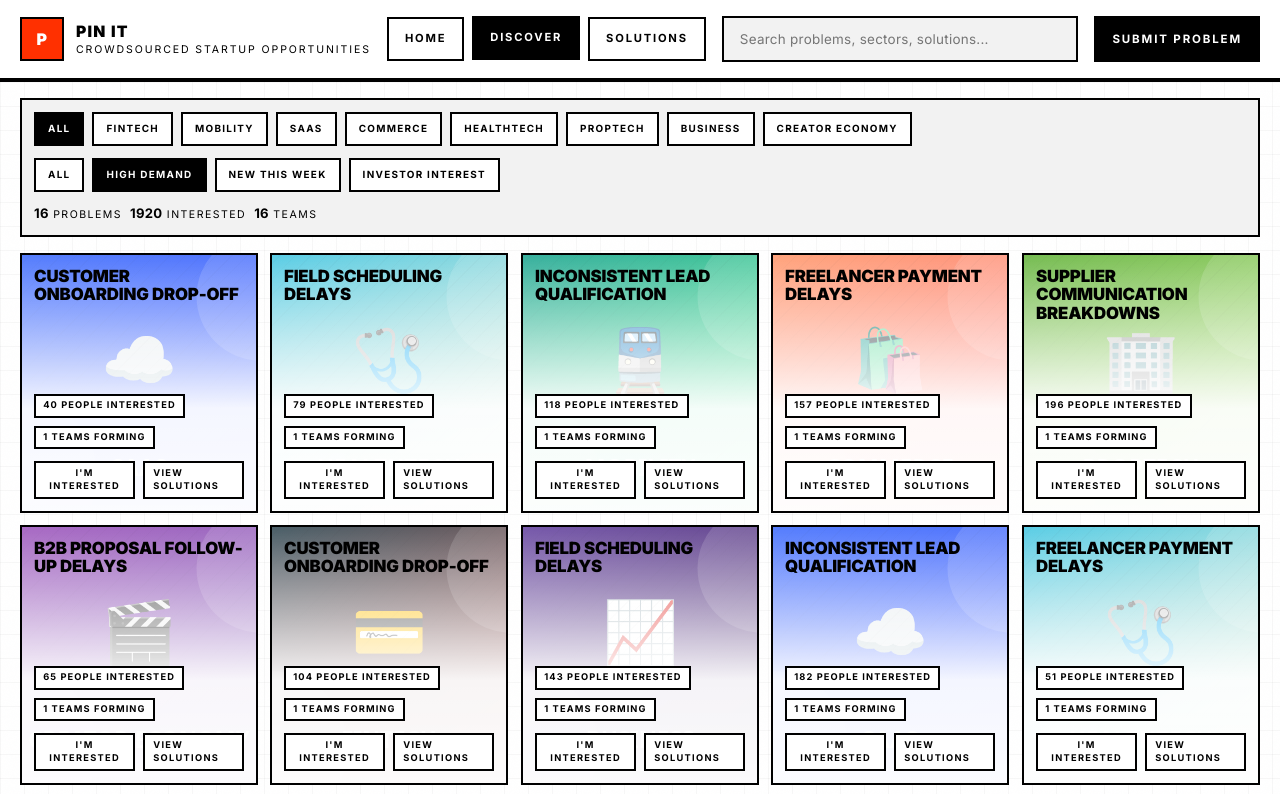
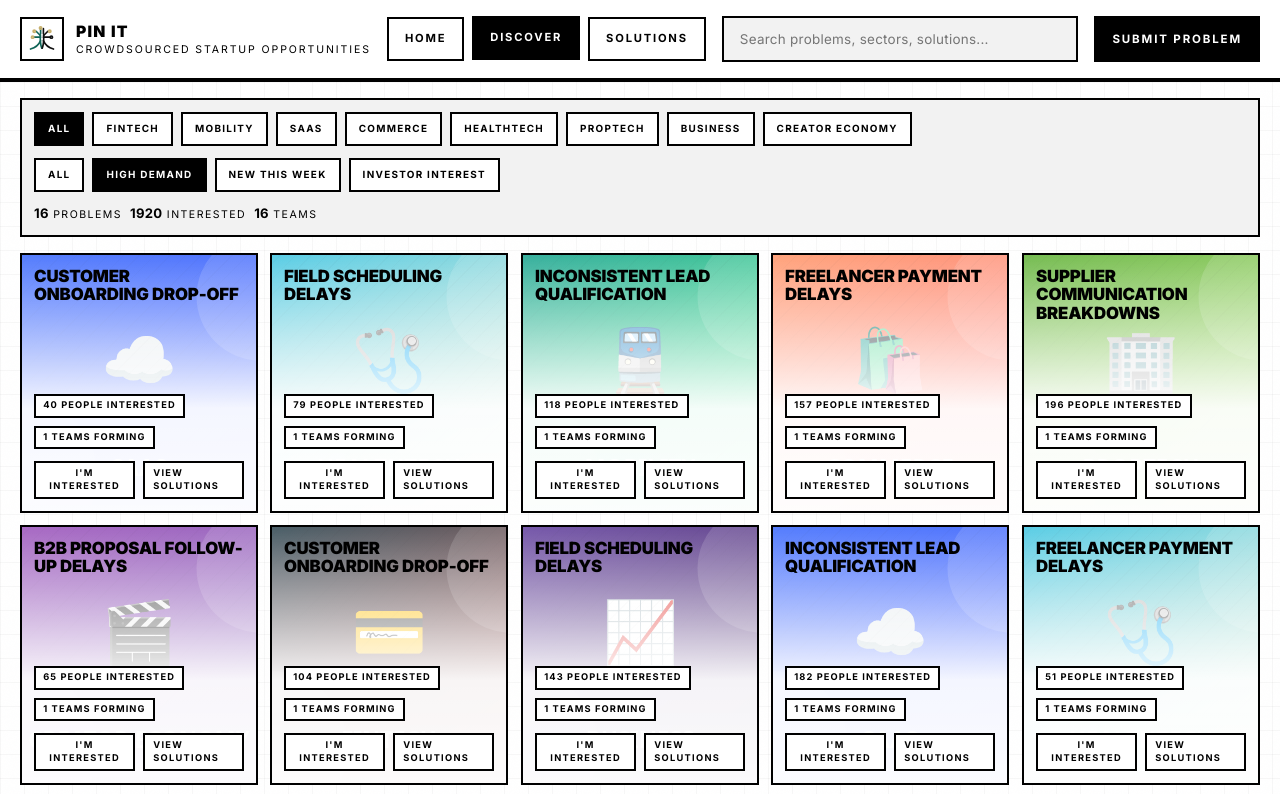
Before and after one commit to UnlimitedxIQ/pin-it-mvp, a plain HTML site: page discover.html in a window 1280 px wide. Shown: the top 794 px of the page. Drawn offline with Linux system fonts and the light colour scheme.

Commit message:
Update favicon and header brand icon across all pages

```diff
--- a/discover.html
+++ b/discover.html
@@ -4,6 +4,7 @@
   <meta charset="UTF-8" />
   <meta name="viewport" content="width=device-width, initial-scale=1.0" />
   <title>Pin It | Discover</title>
+  <link rel="icon" type="image/svg+xml" href="favicon.svg" />
   <link rel="preconnect" href="https://fonts.googleapis.com" />
   <link rel="preconnect" href="https://fonts.gstatic.com" crossorigin />
   <link href="https://fonts.googleapis.com/css2?family=Inter:wght@400;500;700;900&display=swap" rel="stylesheet" />
@@ -12,7 +13,7 @@
 <body data-page="discover" data-default-chip="high">
   <header class="topbar">
     <a class="brand-wrap brand-link" href="index.html" aria-label="Pin It Home">
-      <div class="brand-badge">P</div>
+      <div class="brand-badge"><img src="favicon.svg" alt="Pin It logo" class="brand-logo" /></div>
       <div>
         <p class="brand-name">Pin It</p>
         <p class="brand-sub">Crowdsourced startup opportunities</p>
--- a/styles.css
+++ b/styles.css
@@ -104,10 +104,14 @@ textarea {
   display: grid;
   place-items: center;
   border: 2px solid var(--swiss-border);
-  background: var(--swiss-accent);
-  color: var(--swiss-bg);
-  font-weight: 900;
-  letter-spacing: 0.04em;
+  background: var(--swiss-bg);
+  overflow: hidden;
+}
+
+.brand-logo {
+  width: 30px;
+  height: 30px;
+  display: block;
 }
 
 .brand-name {
```
Also changed, not shown: index.html (+2 -1 lines), problem.html (+2 -1 lines), solutions.html (+2 -1 lines), submit.html (+2 -1 lines), teams.html (+2 -1 lines), favicon.svg (added).
